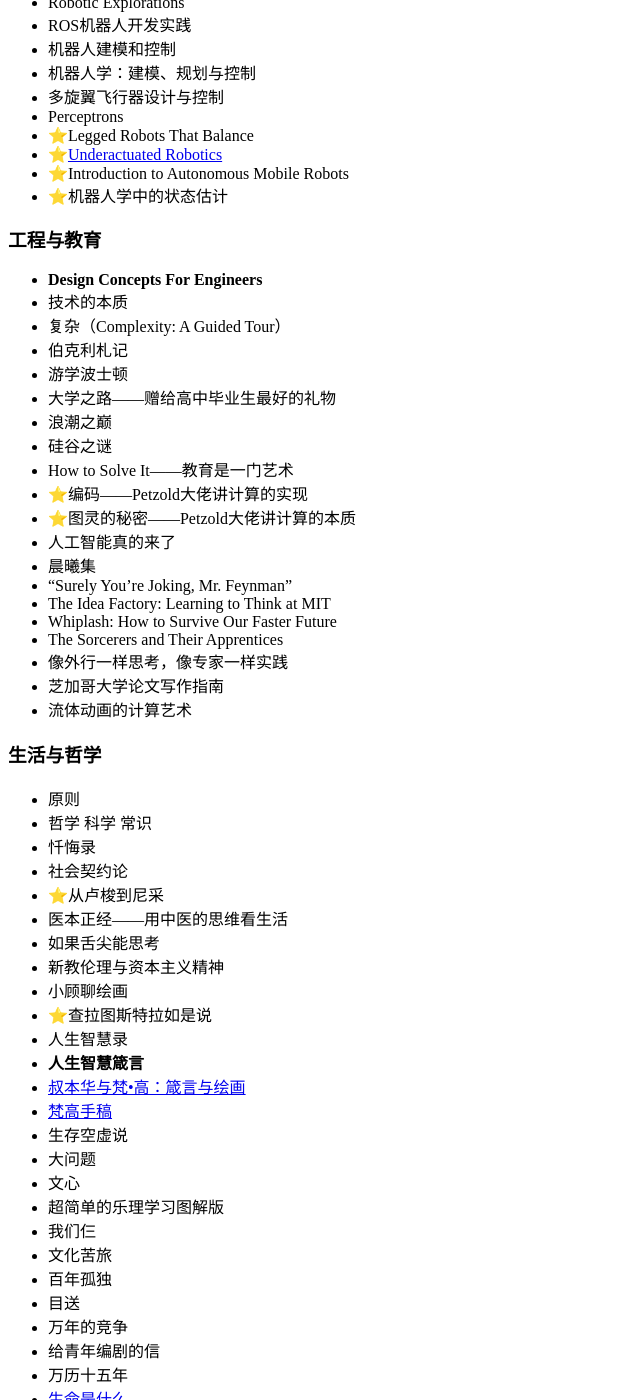
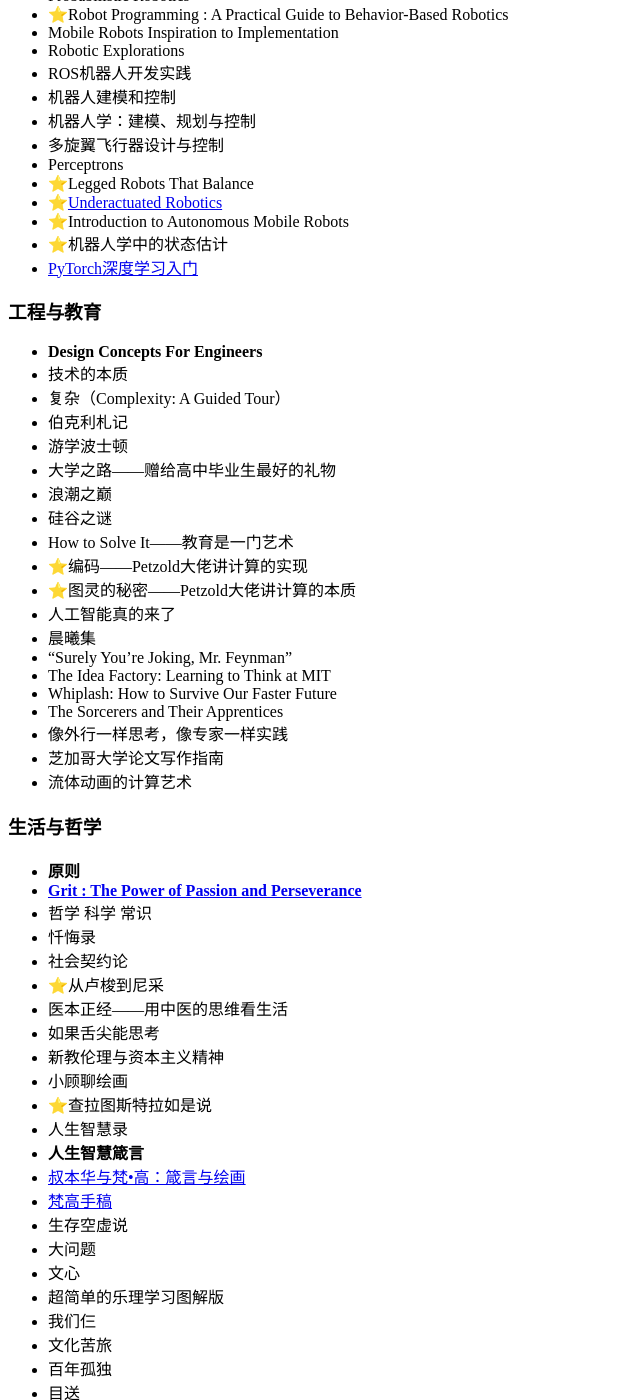
Before and after one commit to matheecs/matheecs.github.io, a Jekyll site: the page built from pages/books.md, in a window 1280 px wide and 1400 px high, scrolled down 2614 px. Shown: the whole window, without its empty margins (0-640 px from the left). Built offline with Jekyll 4.4.1, drawn with Linux system fonts in a browser that asks for light colours; some of the changed text lies outside the part shown.

Commit message:
add Grit

```diff
--- a/pages/books.md
+++ b/pages/books.md
@@ -104,6 +104,8 @@
   - [中文版：理论物理极础](https://www.cnblogs.com/joyfulphysics/category/702893.html)
 - [**Quantum Mechanics**](https://book.douban.com/subject/25821853/)
 - [**Special Relativity and Classical Field Theory**](https://book.douban.com/subject/27154898/)
+- [**力学讲义**](https://book.douban.com/subject/30255619/)
+- 经典力学的数学方法
 
 ### 机器人之魂
 
@@ -123,6 +125,7 @@
 - ⭐️[Underactuated Robotics](http://underactuated.csail.mit.edu/underactuated.html)
 - ⭐️Introduction to Autonomous Mobile Robots
 - ⭐️机器人学中的状态估计
+- [PyTorch深度学习入门](https://book.douban.com/subject/34858119/)
 
 ### 工程与教育
 
@@ -149,7 +152,8 @@
 
 ### 生活与哲学
 
-- 原则
+- **原则**
+- [**Grit : The Power of Passion and Perseverance**](https://book.douban.com/subject/26664265/)
 - 哲学 科学 常识
 - 忏悔录
 - 社会契约论
```
Also changed, not shown: other parts of pages/books.md (+1 -1 lines).
